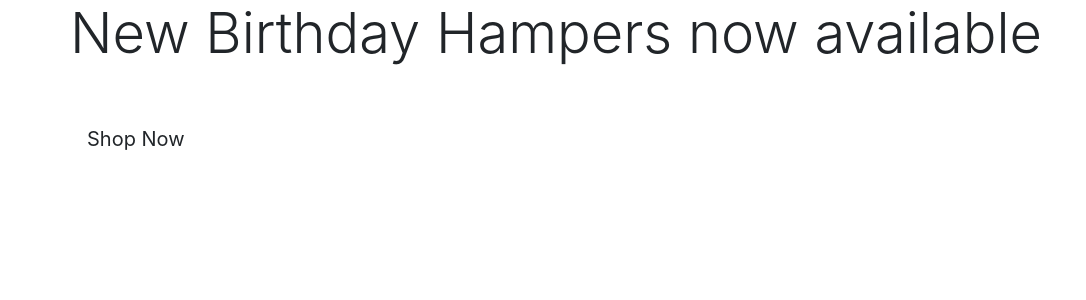
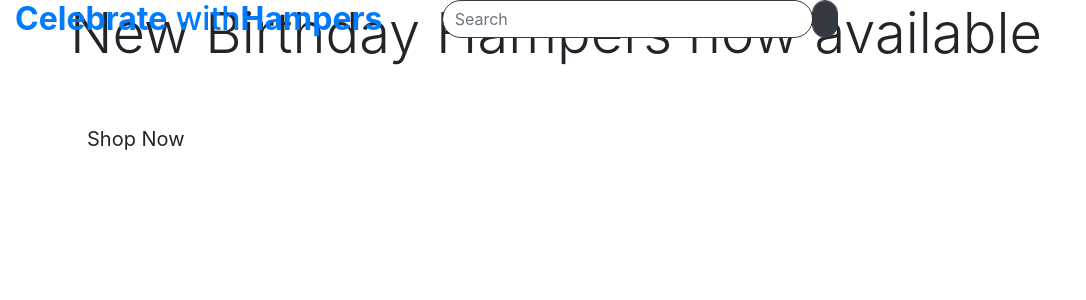
Before and after one commit to Oliver-RC/hampers, a Django app: page / in a window 1280 px wide. Shown: the top 300 px of the page, without its empty margins (0-1086 px from the left). Run offline with Django 3.2, Linux system fonts and the light colour scheme.

Commit message:
initial build of the header for the site

```diff
--- a/templates/base.html
+++ b/templates/base.html
@@ -45,7 +45,36 @@
     <title>Celebrate with Hampers | {% block extra_title %}{% endblock %}</title>
   </head>
   <body>
-      <header class="container-fluid fixed-top"></header>
+      <header class="container-fluid fixed-top">
+        <div class="row">
+          <div class="col-12 col-lg-4 my-auto py-1 py-lg-0 text-center text-lg-left">
+            <a href="{% url 'home' %}" class="">
+              <h2 class="my-0"><strong>Celebrate</strong> with<strong>Hampers</strong></h2>
+            </a>
+          </div>
+          <div class="col-12 col-lg-4 my-auto py-1 py-lg-0">
+            <form method="GET" action="">
+              <div class="input-group w-100">
+                <label for="search" hidden></label>
+                <input class="form-control border border-dark rounded-pill" type="text" name="q" placeholder="Search" id="search">
+                <div class="input-group-append">
+                  <button class="form-control btn btn-dark border border-dark rounded-pill" type="submit">
+                    <span class="icon">
+                      <i class="fas fa-search"></i>
+                    </span>
+                  </button>
+                </div>
+              </div>
+            </form>
+          </div>
+          <div class="col-12 col-lg-4 my-auto py-1 py-lg-0">
+            <ul class="list-inline list-unstyled text-center text-lg-right my-0">
+              <li class="list-inline-item dropdown"></li>
+              <li class="list-inline-item"></li>
+            </ul>
+          </div>
+        </div>
+      </header>
 
       {% if messages %}
       <!-- Messages displayed onscreen if required -->
```
